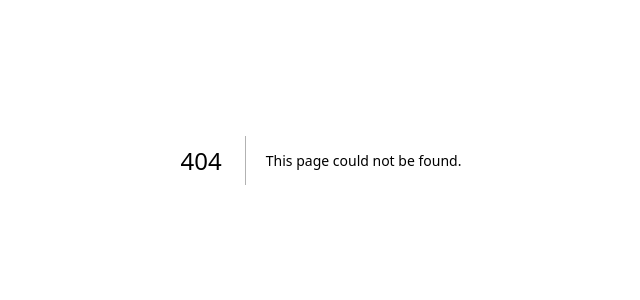
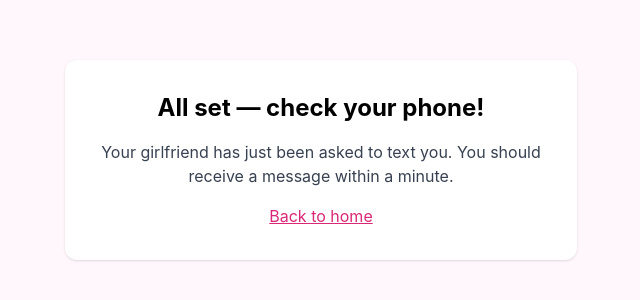
Before and after one commit to HerAIGF/HerAi, a Next.js app: page /thank-you in a window 1280 px wide. Before the commit this address had no page. Shown: the part 240-540 px from the top of the page, without its empty margins (319-959 px from the left). Built offline with nearby package versions, Linux system fonts and the light colour scheme.

Commit message:
Create thank-you.js

```diff
--- /dev/null
+++ b/pages/thank-you.js
@@ -0,0 +1,12 @@
+import Link from 'next/link';
+export default function ThankYou() {
+  return (
+    <div className="min-h-screen flex items-center justify-center p-6">
+      <div className="bg-white max-w-lg p-8 rounded-xl shadow text-center">
+        <h1 className="text-2xl font-bold mb-4">All set — check your phone!</h1>
+        <p className="text-gray-700 mb-4">Your girlfriend has just been asked to text you. You should receive a message within a minute.</p>
+        <Link href="/" legacyBehavior><a className="text-pink-600 underline">Back to home</a></Link>
+      </div>
+    </div>
+  );
+}
```
